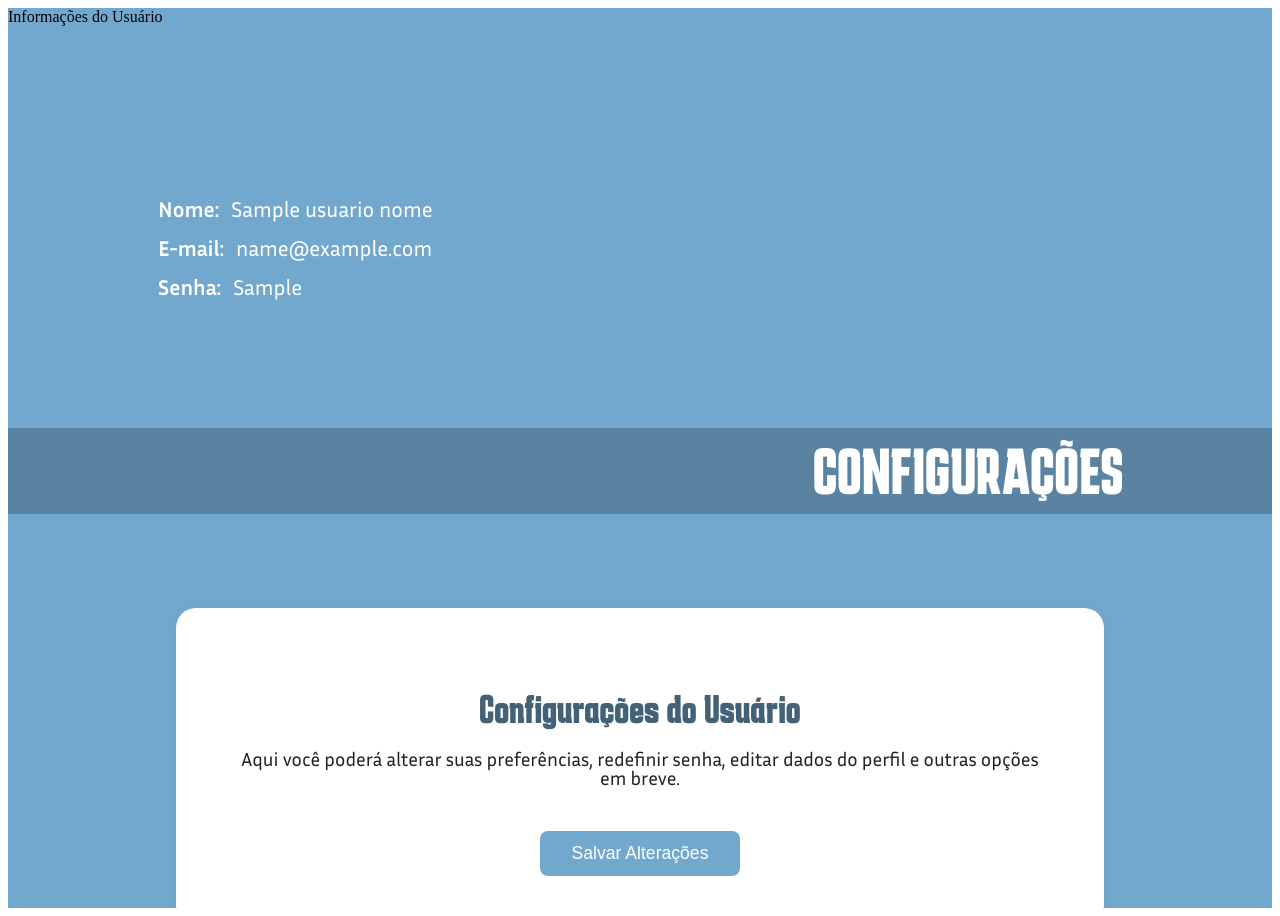
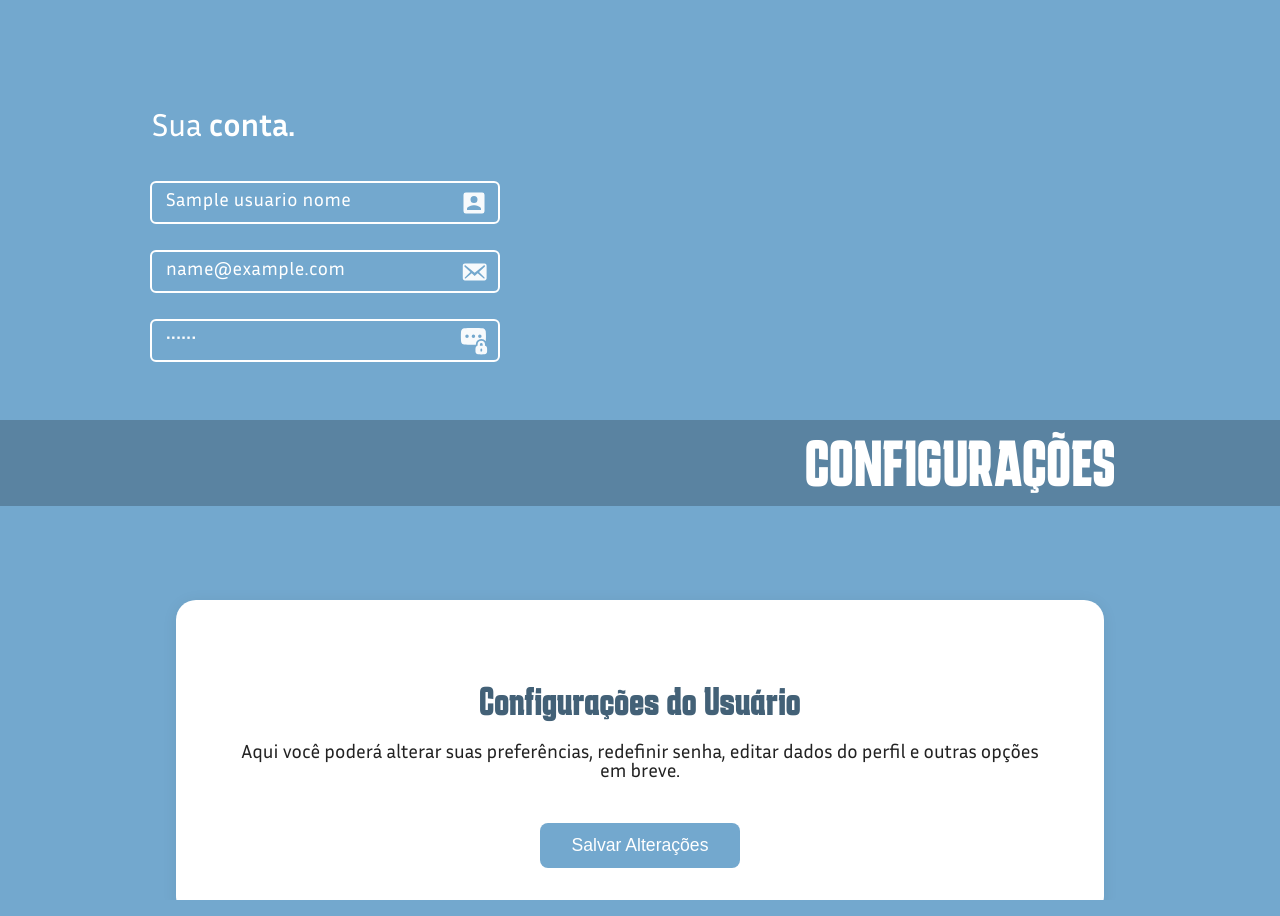
Before and after one commit to MarinaNovaes0/oficial, a Flask app: template src/templates/config.html in a window 1280 px wide. Run offline with Flask 3, Linux system fonts and the light colour scheme; the template is opened without the code that fills it: most values are stand-ins (such as "Sample title", 1, 10 or a date in 2020).

Commit message:
janela de config feita

```diff
--- a/src/static/css/styleconfig.css
+++ b/src/static/css/styleconfig.css
@@ -163,30 +163,77 @@
   left: 0;
   top: 0;
   width: 350px;
-  height: 180px;
+  height: auto;
   background: none;
   z-index: 2;
   padding: 24px 0 0 0;
 }
 
-.config-user-info-item {
+.config-user-info-title {
+  font-family: 'InriaSans-Regular', Arial, sans-serif;
+  font-size: 2rem;
+  color: #fff;
+  margin-bottom: 18px;
+  margin-left: 2px;
+}
+.config-user-info-title-bold {
+  font-family: 'InriaSans-Bold', Arial, sans-serif;
+  font-weight: bold;
+}
+
+.config-user-info-field {
+  width: 100%;
+  position: relative;
+  margin-bottom: 8px;
   display: flex;
-  flex-direction: row;
   align-items: center;
-  font-size: 1.35rem;
+}
+
+.config-user-input {
+  width: 100%;
+  padding: 10px 44px 10px 14px;
+  font-size: 1.18rem;
+  font-family: 'InriaSans-Regular', Arial, sans-serif;
   color: #fff;
+  background: transparent;
+  border: 2px solid #fff;
+  border-radius: 6px;
+  outline: none;
+  margin: 0;
+  box-sizing: border-box;
+  letter-spacing: 0.5px;
+}
+
+.config-user-input::placeholder {
+  color: #fff;
+  opacity: 0.7;
   font-family: 'InriaSans-Regular', Arial, sans-serif;
 }
 
-.config-user-info-label {
-  font-weight: bold;
-  margin-right: 12px;
-  font-family: 'InriaSans-Bold', Arial, sans-serif;
-  font-size: 1.35rem;
+.config-user-input:disabled {
+  color: #fff;
+  background: transparent;
+  opacity: 1;
 }
 
-.config-user-info-value {
-  font-family: 'InriaSans-Regular', Arial, sans-serif;
-  font-size: 1.35rem;
-  color: #fff;
+.config-user-info-icon-input {
+  position: absolute;
+  right: 12px;
+  top: 50%;
+  transform: translateY(-50%);
+  width: 28px;
+  height: 28px;
+  opacity: 0.95;
+  pointer-events: none;
 }
+
+.config-bg {
+  background: #73a8ce url('/static/img/fundo.png') no-repeat center center fixed;
+  background-size: cover;
+  min-height: 100vh;
+  width: 100vw;
+  margin: 0;
+  padding: 0;
+  position: relative;
+  overflow-x: hidden;
+}
--- a/src/templates/config.html
+++ b/src/templates/config.html
@@ -7,29 +7,29 @@
         <link rel="stylesheet" href="static/css/styleconfig.css"/>
         <title>Configurações - Aquanox</title>
     </head>
-    <body>
+    <body class="config-bg">
         <div class="config-app">
             <div class="config-banner">
                 <img class="config-logo" src="static/img/logo.png" />
             </div>
-            <div class="user-info-bar">Informações do Usuário</div>
             <div class="config-header">
-                <!-- Exibe informações do usuário logado no lugar do ícone -->
                 <div class="config-user-info">
-                    <div class="config-user-info-item">
-                        <span class="config-user-info-label">Nome:</span>
-                        <span class="config-user-info-value">{{ usuario_nome }}</span>
+                    <div class="config-user-info-title">
+                        Sua <span class="config-user-info-title-bold">conta.</span>
                     </div>
-                    <div class="config-user-info-item">
-                        <span class="config-user-info-label">E-mail:</span>
-                        <span class="config-user-info-value">{{ usuario_email }}</span>
+                    <div class="config-user-info-field">
+                        <input type="text" value="{{ usuario_nome }}" disabled class="config-user-input" placeholder="Usuário">
+                        <img src="static/img/user.svg" alt="Usuário" class="config-user-info-icon-input">
                     </div>
-                    <div class="config-user-info-item">
-                        <span class="config-user-info-label">Senha:</span>
-                        <span class="config-user-info-value">{{ usuario_senha }}</span>
+                    <div class="config-user-info-field">
+                        <input type="text" value="{{ usuario_email }}" disabled class="config-user-input" placeholder="E-mail">
+                        <img src="static/img/email.svg" alt="E-mail" class="config-user-info-icon-input">
+                    </div>
+                    <div class="config-user-info-field">
+                        <input type="password" value="{{ usuario_senha }}" disabled class="config-user-input" placeholder="Senha">
+                        <img src="static/img/senha.svg" alt="Senha" class="config-user-info-icon-input">
                     </div>
                 </div>
-                <!-- ...existing code for .config-user-account no-box (remova ou mantenha apenas se necessário) ... -->
             </div>
             <div class="config-title-bar">
                 <div class="config-title-main">Configurações</div>
@@ -44,3 +44,5 @@
         </div>
     </body>
 </html>
+    </body>
+</html>
```
Also changed, not shown: src/static/css/styleapp.css (+31 -0 lines), src/templates/painel_admin.html (+27 -1 lines), src/static/img/exemplo.png (added).
